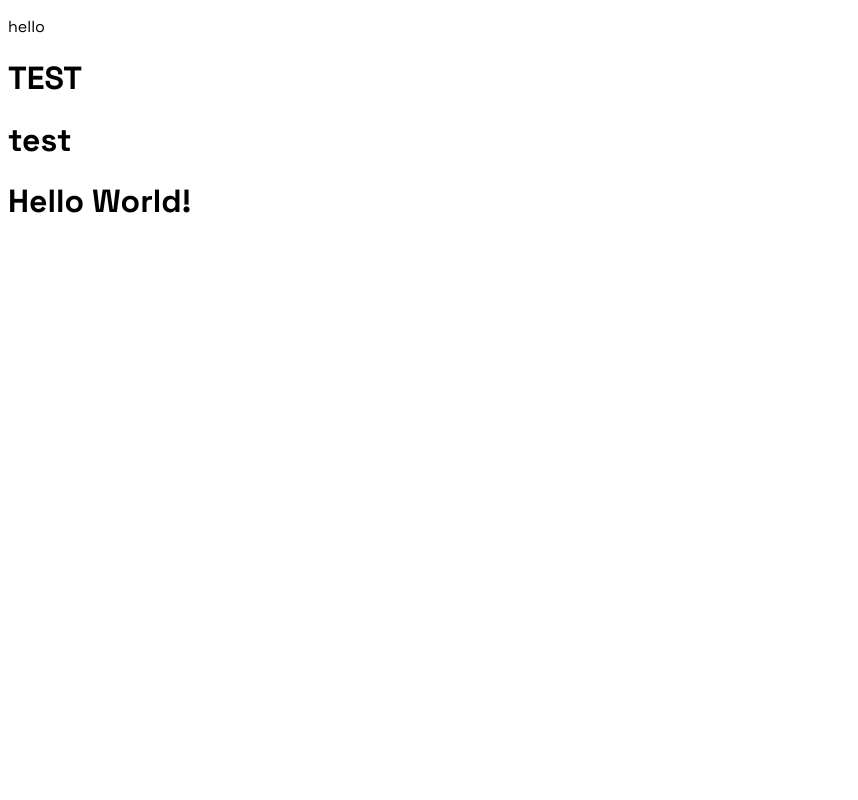
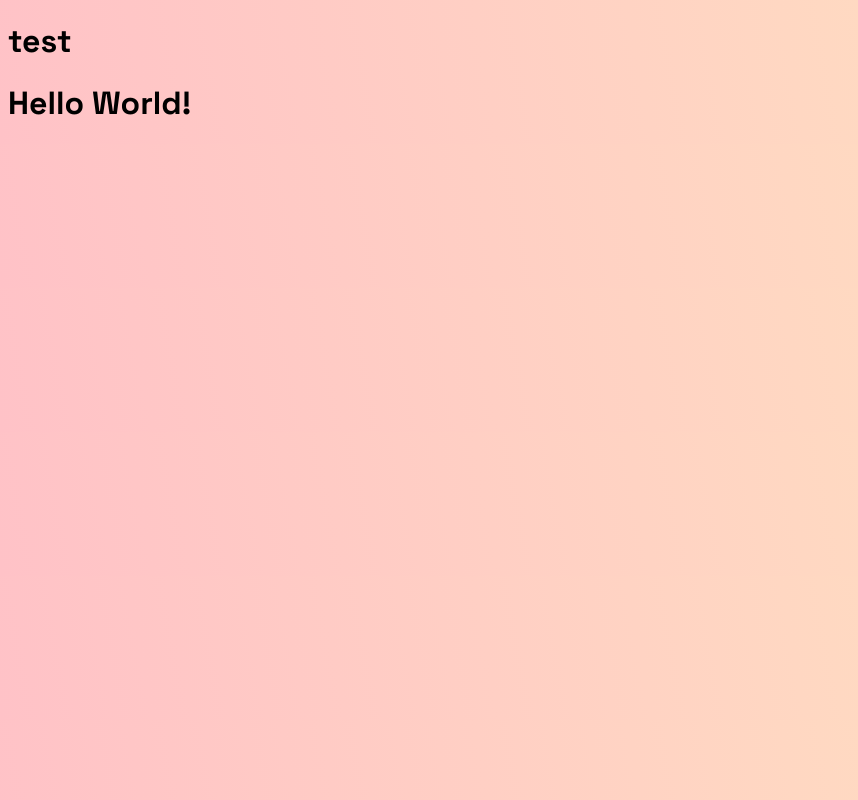
Before and after one commit to Simon9991/portfolio-svelte, a SvelteKit app: page / in a window 1280 px wide. Shown: the whole page, without its empty margins (0-858 px from the left). Built offline with nearby package versions, Linux system fonts and the light colour scheme.

Commit message:
trying to do background

```diff
--- a/src/app.css
+++ b/src/app.css
@@ -35,3 +35,9 @@ h6,
 p {
     font-family: 'SpaceGrotesk';
 }
+
+body {
+    font-family: 'SpaceGrotesk';
+    background: rgb(255, 228, 191);
+    background: linear-gradient(260deg, rgba(255, 228, 191, 1) 0%, rgba(255, 194, 199, 1) 100%);
+}
--- a/src/routes/+layout.svelte
+++ b/src/routes/+layout.svelte
@@ -2,16 +2,4 @@
     import '../app.css';
 </script>
 
-<p>hello</p>
-<h1>TEST</h1>
 <slot />
-
-<style lang="scss">
-    p {
-        font-weight: 400;
-    }
-
-    h1 {
-        font-weight: 700;
-    }
-</style>
--- a/src/routes/login/+page.svelte
+++ /dev/null
@@ -1 +0,0 @@
-<h2>Login</h2>
```
